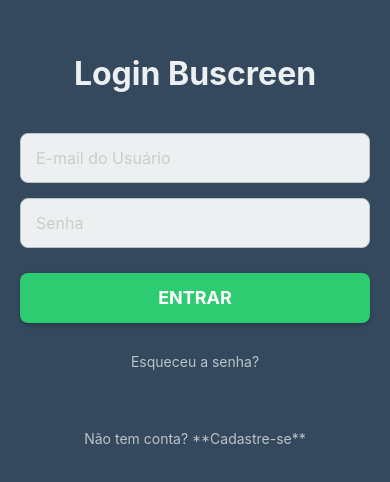
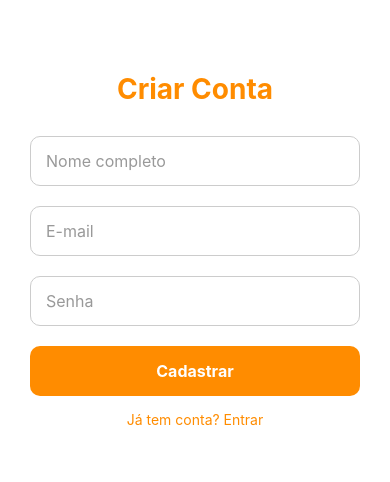
Before and after one commit to vicenzoli/Buscreen_Front_end_Mobile, a React Native app: screen /Cadastro in a window 390 px wide. Shown: the part 172-654 px from the top of the page. Built offline with nearby package versions, Linux system fonts and the light colour scheme.

Commit message:
tela-de-cadastro

```diff
--- a/App.js
+++ b/App.js
@@ -5,6 +5,7 @@
 import LoginScreen from './src/screens/LoginScreen';
 import HomeScreen from './src/screens/HomeScreen';
 import LinhasScreen from './src/screens/Linhas';
+import RegisterScreen from './src/screens/RegisterScreen'; // <- novo
 
 const Stack = createNativeStackNavigator();
 
@@ -13,6 +14,7 @@
     <NavigationContainer>
       <Stack.Navigator initialRouteName="Login" screenOptions={{ headerShown: false }}>
         <Stack.Screen name="Login" component={LoginScreen} />
+        <Stack.Screen name="Cadastro" component={RegisterScreen} />
         <Stack.Screen name="Home" component={HomeScreen} />
         <Stack.Screen name="Linhas" component={LinhasScreen} />
       </Stack.Navigator>
--- /dev/null
+++ b/src/screens/RegisterScreen.js
@@ -0,0 +1,82 @@
+import React, { useState } from 'react';
+import {
+  View,
+  Text,
+  TextInput,
+  TouchableOpacity,
+  StyleSheet,
+  Alert
+} from 'react-native';
+
+export default function RegisterScreen({ navigation }) {
+  const [nome, setNome] = useState('');
+  const [email, setEmail] = useState('');
+  const [senha, setSenha] = useState('');
+
+  const handleRegister = () => {
+    // Aqui você pode adicionar validação ou integração com backend
+    Alert.alert('Cadastro realizado!', `Bem-vindo, ${nome}`);
+    navigation.navigate('Login');
+  };
+
+  return (
+    <View style={styles.container}>
+      <Text style={styles.title}>Criar Conta</Text>
+
+      <TextInput
+        style={styles.input}
+        placeholder="Nome completo"
+        placeholderTextColor="#999"
+        value={nome}
+        onChangeText={setNome}
+      />
+      <TextInput
+        style={styles.input}
+        placeholder="E-mail"
+        placeholderTextColor="#999"
+        keyboardType="email-address"
+        value={email}
+        onChangeText={setEmail}
+      />
+      <TextInput
+        style={styles.input}
+        placeholder="Senha"
+        placeholderTextColor="#999"
+        secureTextEntry
+        value={senha}
+        onChangeText={setSenha}
+      />
+
+      <TouchableOpacity style={styles.button} onPress={handleRegister}>
+        <Text style={styles.buttonText}>Cadastrar</Text>
+      </TouchableOpacity>
+
+      <TouchableOpacity onPress={() => navigation.navigate('Login')}>
+        <Text style={styles.link}>Já tem conta? Entrar</Text>
+      </TouchableOpacity>
+    </View>
+  );
+}
+
+const styles = StyleSheet.create({
+  container: { flex: 1, justifyContent: 'center', padding: 30, backgroundColor: '#fff' },
+  title: { fontSize: 28, fontWeight: 'bold', color: '#FF8C00', marginBottom: 30, textAlign: 'center' },
+  input: {
+    height: 50,
+    borderColor: '#ccc',
+    borderWidth: 1,
+    borderRadius: 10,
+    paddingHorizontal: 15,
+    marginBottom: 20,
+    fontSize: 16,
+    color: '#333',
+  },
+  button: {
+    backgroundColor: '#FF8C00',
+    paddingVertical: 15,
+    borderRadius: 10,
+    marginBottom: 15,
+  },
+  buttonText: { color: '#fff', fontSize: 16, fontWeight: 'bold', textAlign: 'center' },
+  link: { color: '#FF8C00', textAlign: 'center', fontSize: 14 },
+});
```
